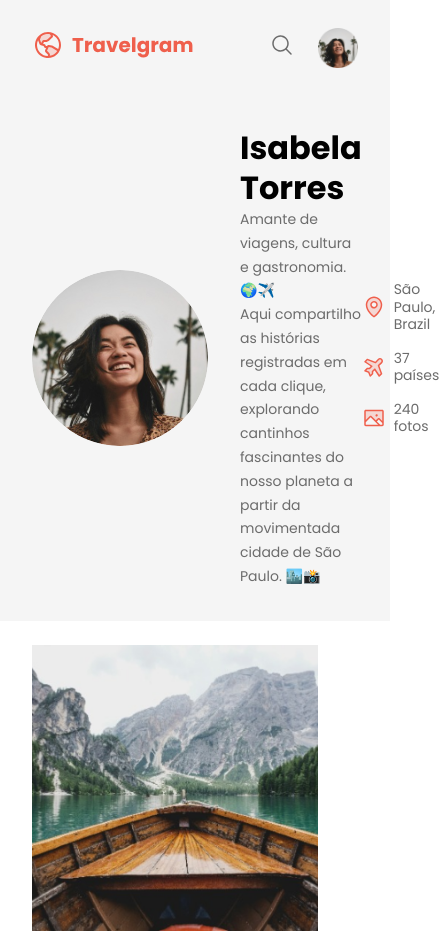
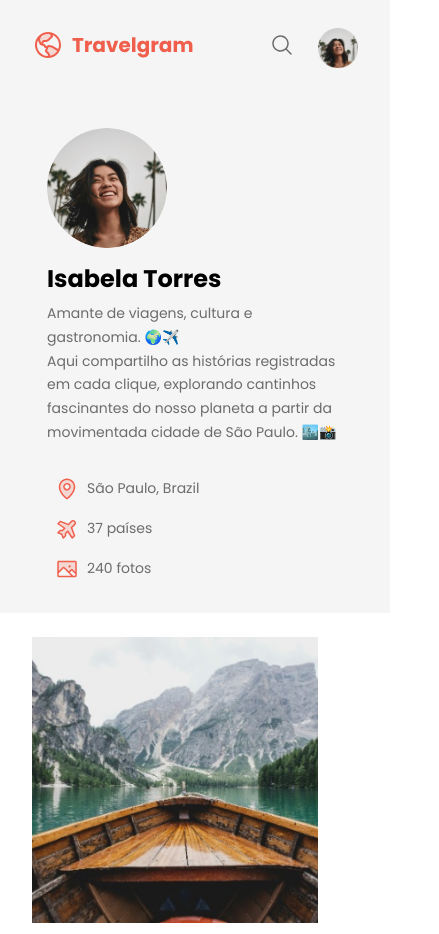
Before and after one commit to dudurfmaia/Travelgram, a plain HTML site: page index.html in a window 390 px wide. Shown: the top 934 px of the page, 439 px wide, since content can reach past the window. Drawn offline with Linux system fonts and the light colour scheme.

Commit message:
add header section media queries

```diff
--- a/styles/header.css
+++ b/styles/header.css
@@ -3,19 +3,21 @@ header {
   display: flex;
   justify-content: space-between;
   align-items: center;
-
-
-
 }
 header ul {
   list-style: none;
   display: flex;
   flex-direction: column;
   gap: 16px;
-
+}
+@media (width <= 79rem) {
+  & header {
+    display: flex;
+    flex-direction: column;
+  }
 }
 
-.info{
+.info {
   width: 280px;
 }
 .info li {
@@ -28,12 +30,18 @@ header ul {
   gap: 8px;
 }
 
-
 .profileinfo {
   display: flex;
   align-items: center;
   gap: 32px;
-
+}
+@media (width <= 79rem) {
+  & .profileinfo {
+    display: flex;
+    flex-direction: column;
+    align-items: flex-start;
+    gap: 1rem;
+  }
 }
 .profileinfo > div {
   max-width: 384px;
@@ -43,11 +51,25 @@ header ul {
   line-height: 125%;
   font-weight: 700;
 }
+@media (width <= 79rem) {
+  & .profileinfo h1 {
+    font-size: 1.5rem;
+    margin-bottom: .5rem;
+  }
+}
+
 .profileinfo p {
   font-size: 14px;
   font-weight: 400;
   line-height: 170%;
   color: var(--text-color-secondary);
+}
+@media (width <= 79rem) {
+  & .profileinfo p {
+    width: 296px;
+    line-height: 170%;
+    margin-bottom: 2rem;
+  }
 }
 .profileinfo img {
   width: 176px;
@@ -55,3 +77,9 @@ header ul {
   object-fit: cover;
   border-radius: 50%;
 }
+@media (width <= 79rem) {
+  & .profileinfo img {
+    width: 120px;
+    height: 120px;
+  }
+}
```
